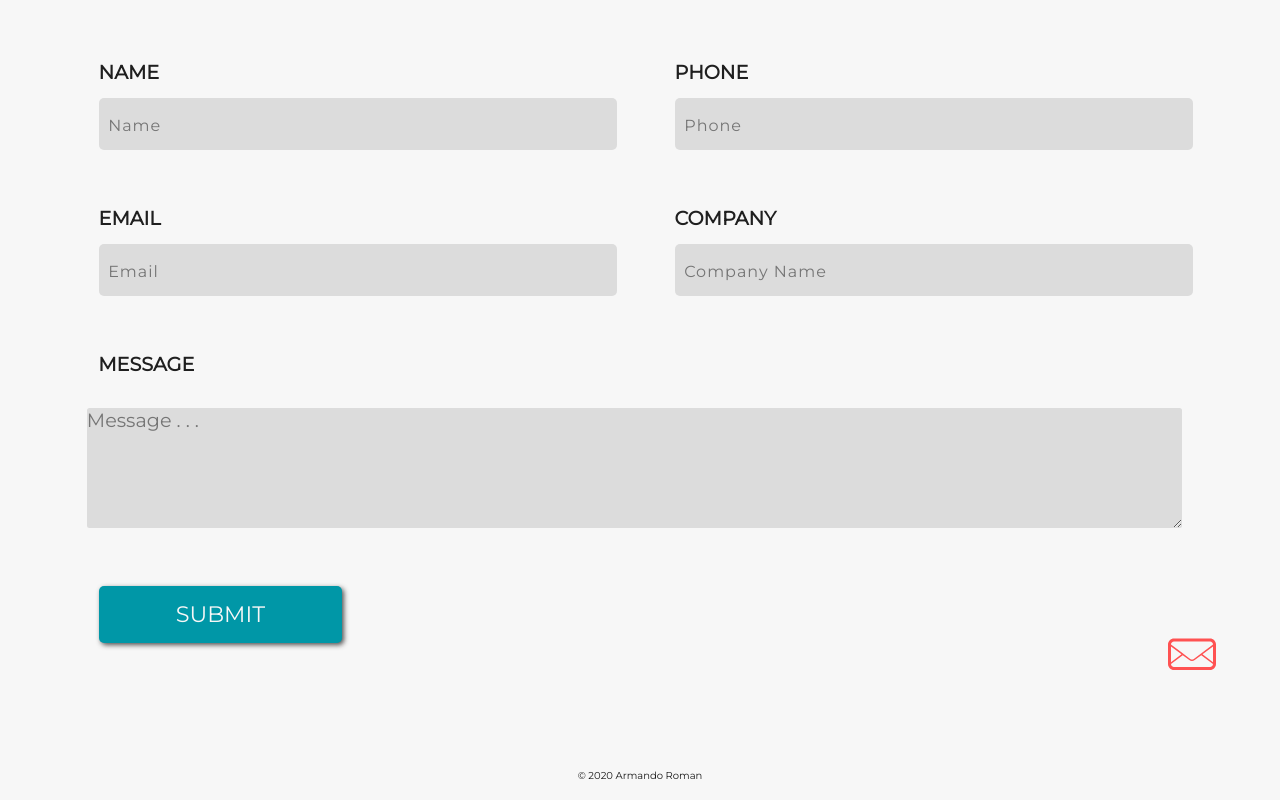
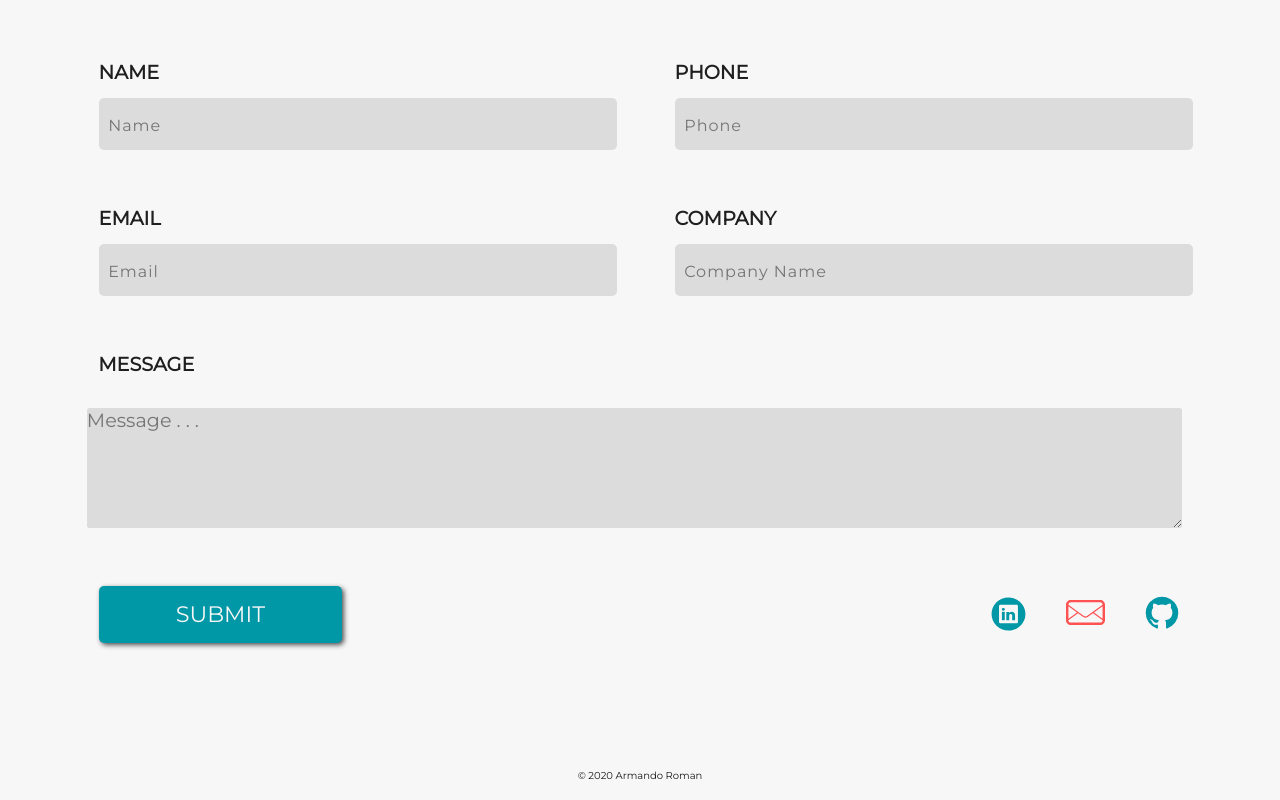
Before and after one commit to armandoroman1016/armando_roman_portfolio, a React (Create React App) app in the folder armando_roman_portfolio/: page / in a window 1280 px wide. Shown: the part 4578-5378 px from the top of the page. Built offline with nearby package versions, Linux system fonts and the light colour scheme; a web font is replaced by a local one.

Commit message:
contact links added

```diff
--- a/armando_roman_portfolio/src/components/Contact.js
+++ b/armando_roman_portfolio/src/components/Contact.js
@@ -2,6 +2,8 @@ import React, {useRef, useEffect, useState} from 'react'
 import {Elastic, TimelineMax, Power4 } from 'gsap';
 import ClipLoader from 'react-spinners/ClipLoader';
 import email from '../assests/images/email.svg'
+import linked from "../assests/images/linked.svg";
+import github from "../assests/images/github.svg";
 
 const encode = (data) => {
     return Object.keys(data)
@@ -220,9 +222,17 @@ const Contact = () => {
                         <p className = 'response-message'>{message}</p>
                         : null
                     }
-                    <a href="mailto:armandoroman1016@gmail.com" target="_top" className = 'email link'>
-                        <img src = {email} alt = 'email' />
-                    </a>
+                    <div className="social">
+                        <a href="https://www.linkedin.com/in/armando-roman/" className = 'link'>
+                            <img src={linked} alt="linked in logo" />
+                        </a>
+                        <a href="mailto:armandoroman1016@gmail.com" target="_top" className = 'link'>
+                            <img src = {email} alt = 'email' />
+                        </a>
+                        <a href="https://github.com/armandoroman1016" className = 'link'>
+                            <img src={github} alt="github logo" />
+                        </a>
+                    </div>
                     </div>
                 </form>
             </div>
--- a/armando_roman_portfolio/src/styles/Contact.scss
+++ b/armando_roman_portfolio/src/styles/Contact.scss
@@ -270,17 +270,29 @@
             }
         }
 
-        .email.link {
-            // border: 2px solid red;
-            position: absolute;
-            bottom: 1.2rem;
-            right: 0;
+        .social {
+            display: flex;
+            height: 100%;
+            align-items: center;
+            @include mobile{
+                width: 100%;
+                justify-content: center;
+                justify-content: space-between;
+            }
+            .link{
+                margin-left: 2.4rem;
+                @include mobile{
+                    margin: 0;
+                    padding: 1rem 1.4rem 0 1.4rem;
+                }
+                img{
+                    width: 2.4rem;
+                    height: auto;
 
-            width: 3rem;
-            img{
-                width: 100%;
-                height: auto;
+                }
             }
+
+
         }
     }
 }
```
